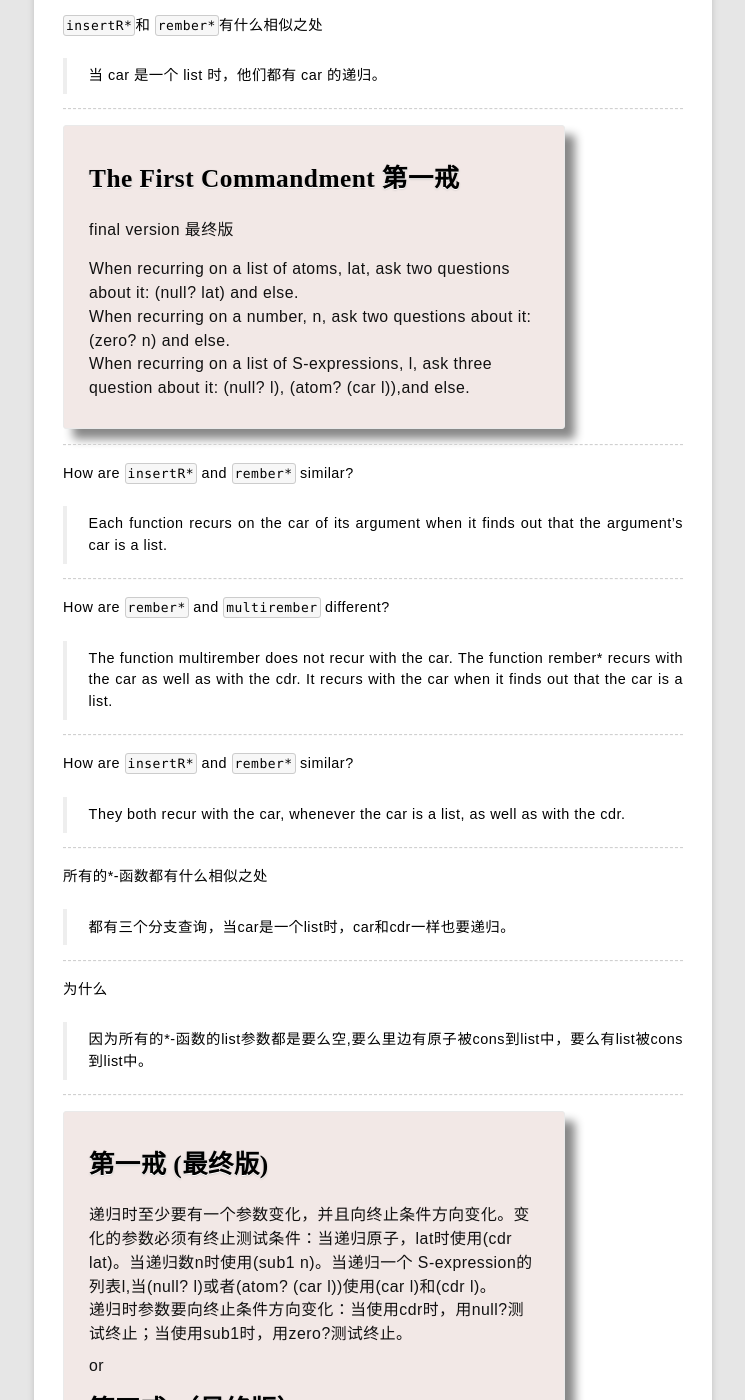
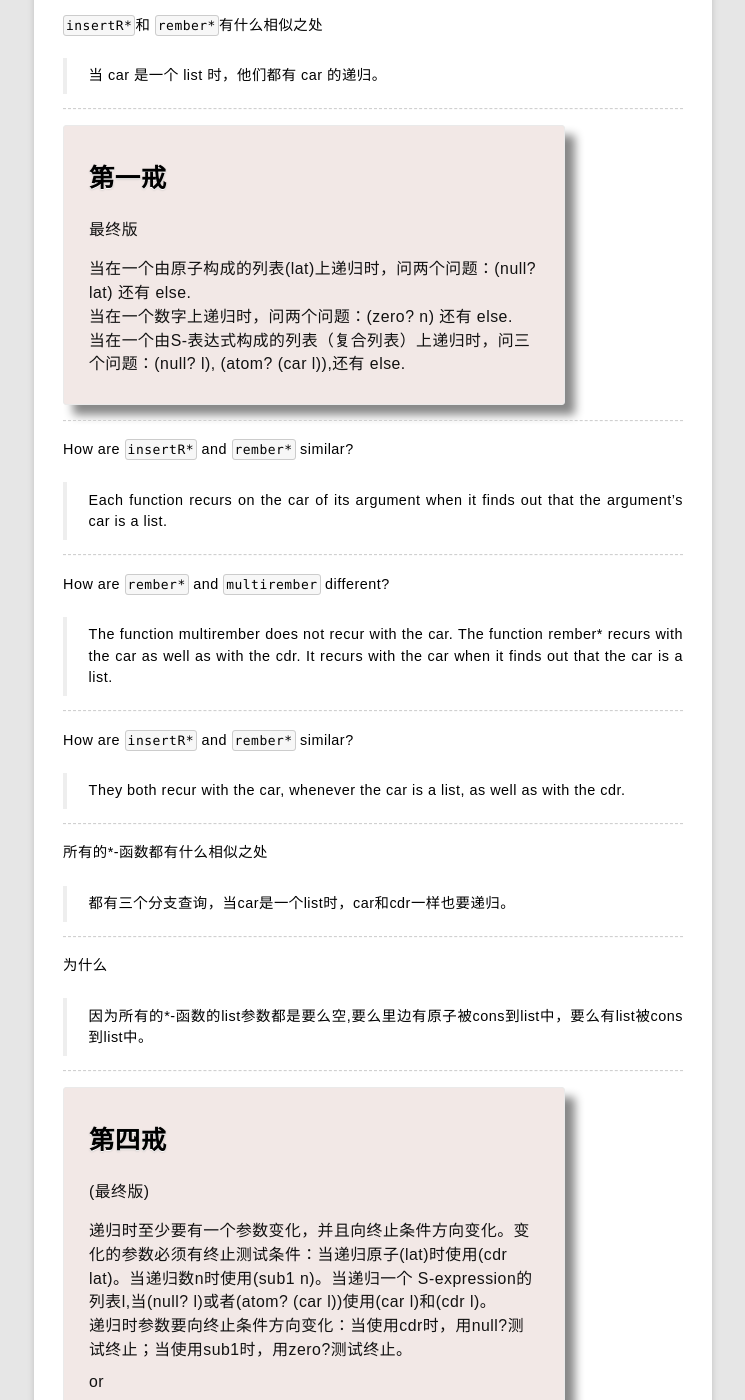
Before and after one commit to rhuichao/uternet.github.io, a Jekyll site: the page built from TLS/05.md, in a window 1280 px wide and 1400 px high, scrolled down 2168 px. Shown: the whole window, without its empty margins (267-1012 px from the left). Built offline with Jekyll 4.4.1, drawn with Linux system fonts in a browser that asks for light colours; some web fonts are replaced; Markdown is read by kramdown in place of the engine named in the settings.

Commit message:
new document posted

```diff
--- a/TLS/05.md
+++ b/TLS/05.md
@@ -143,14 +143,12 @@ l 是
 ------------------
 
 <div class="textbox">
-<h1>The First Commandment 第一戒</h1>
-<p>final version 最终版</p>
-<p>When recurring on a list of atoms, lat, ask two questions
-about it: (null? lat) and else.<br>
-When recurring on a number, n, ask two questions about
-it: (zero? n) and else.<br>
-When recurring on a list of S-expressions, l, ask three
-question about it: (null? l), (atom? (car l)),and else.</p>
+<h1>第一戒</h1>
+<p>最终版</p>
+
+<p>当在一个由原子构成的列表(lat)上递归时，问两个问题：(null? lat) 还有 else.<br>
+当在一个数字上递归时，问两个问题：(zero? n) 还有 else.<br>
+当在一个由S-表达式构成的列表（复合列表）上递归时，问三个问题：(null? l), (atom? (car l)),还有 else.</p>
 </div>
 
 ------------------
@@ -187,9 +185,10 @@ How are `insertR*` and `rember*` similar?
 
 <div class="textbox">
 
-<h1>第一戒 (最终版)</h1>
+<h1>第四戒</h1>
+<p>(最终版)</p>
 
-<p>递归时至少要有一个参数变化，并且向终止条件方向变化。变化的参数必须有终止测试条件：当递归原子，lat时使用(cdr lat)。当递归数n时使用(sub1 n)。当递归一个 S-expression的列表l,当(null? l)或者(atom? (car l))使用(car l)和(cdr l)。<br>
+<p>递归时至少要有一个参数变化，并且向终止条件方向变化。变化的参数必须有终止测试条件：当递归原子(lat)时使用(cdr lat)。当递归数n时使用(sub1 n)。当递归一个 S-expression的列表l,当(null? l)或者(atom? (car l))使用(car l)和(cdr l)。<br>
 
 递归时参数要向终止条件方向变化：当使用cdr时，用null?测试终止；当使用sub1时，用zero?测试终止。</p>
 or
```
